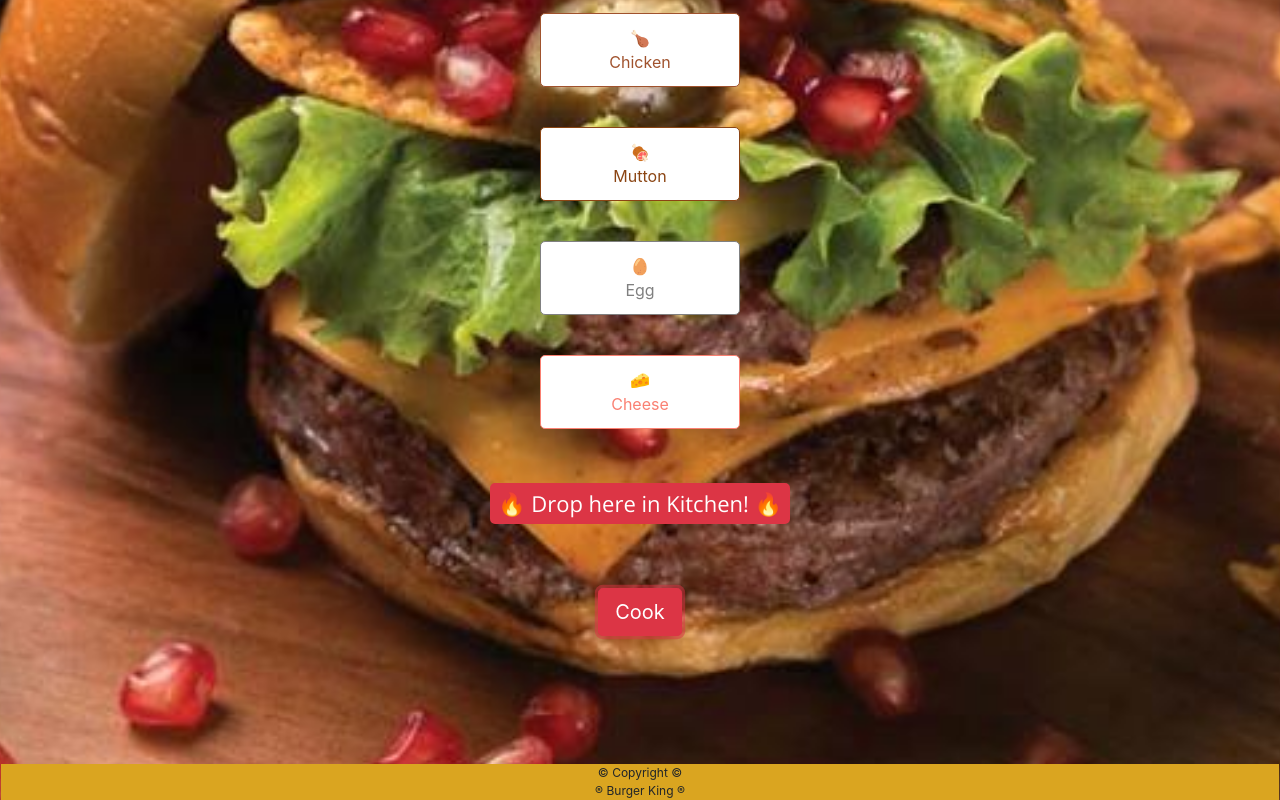
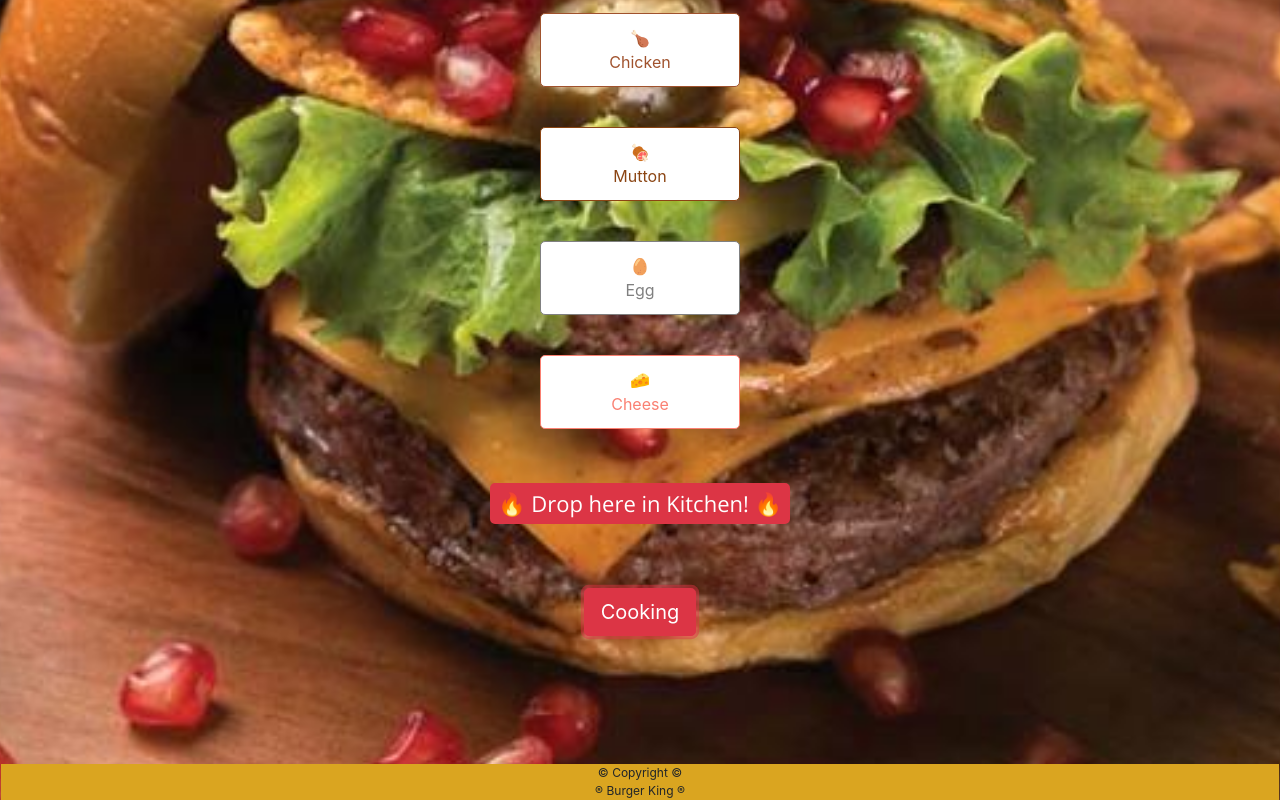
Before and after one commit to TanoyBosh/BurgerKing, a plain HTML site: page index.html in a window 1280 px wide. Both pictures are taken after a click on the button "Cook". Shown: the part 394-1194 px from the top of the page. Drawn offline with nearby package versions, Linux system fonts and the light colour scheme.

Commit message:
cook
cook

```diff
--- a/app.js
+++ b/app.js
@@ -19,3 +19,8 @@ function max(max){
     }
 }
 max(max);
+
+function func() {
+    alert("Your burger is cooking...");
+    document.getElementById("btn").innerHTML = "Cooking";
+}
--- a/index.html
+++ b/index.html
@@ -57,7 +57,7 @@
 
     <!-- cook button -->
     <div class="button">
-        <button id="btn" type="button" class="btn btn-danger btn-lg"> Cook </button>
+        <button id="btn" type="button" class="btn btn-danger btn-lg" onclick="func()"> Cook </button>
     </div>
 
     <!-- copyright part -->
```
